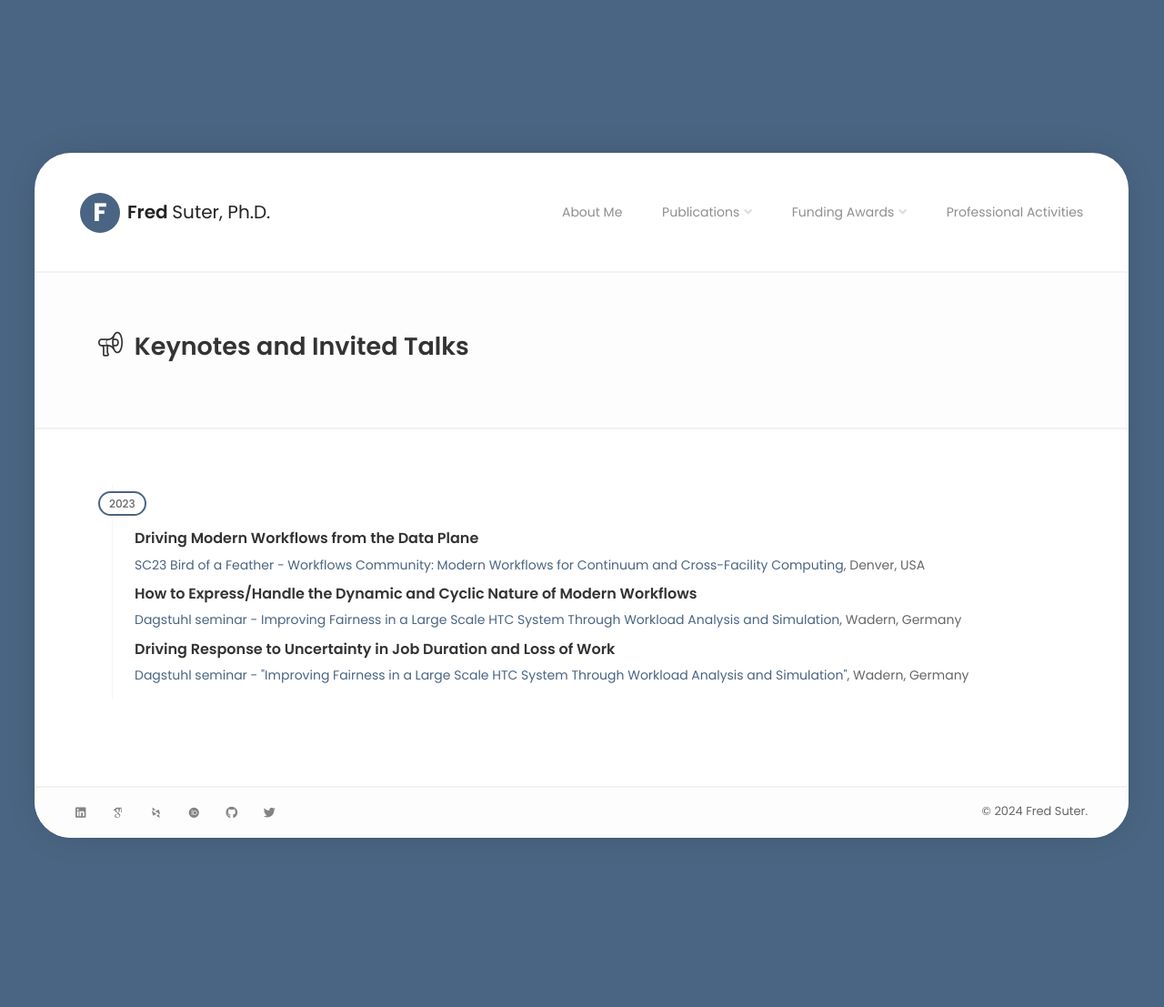
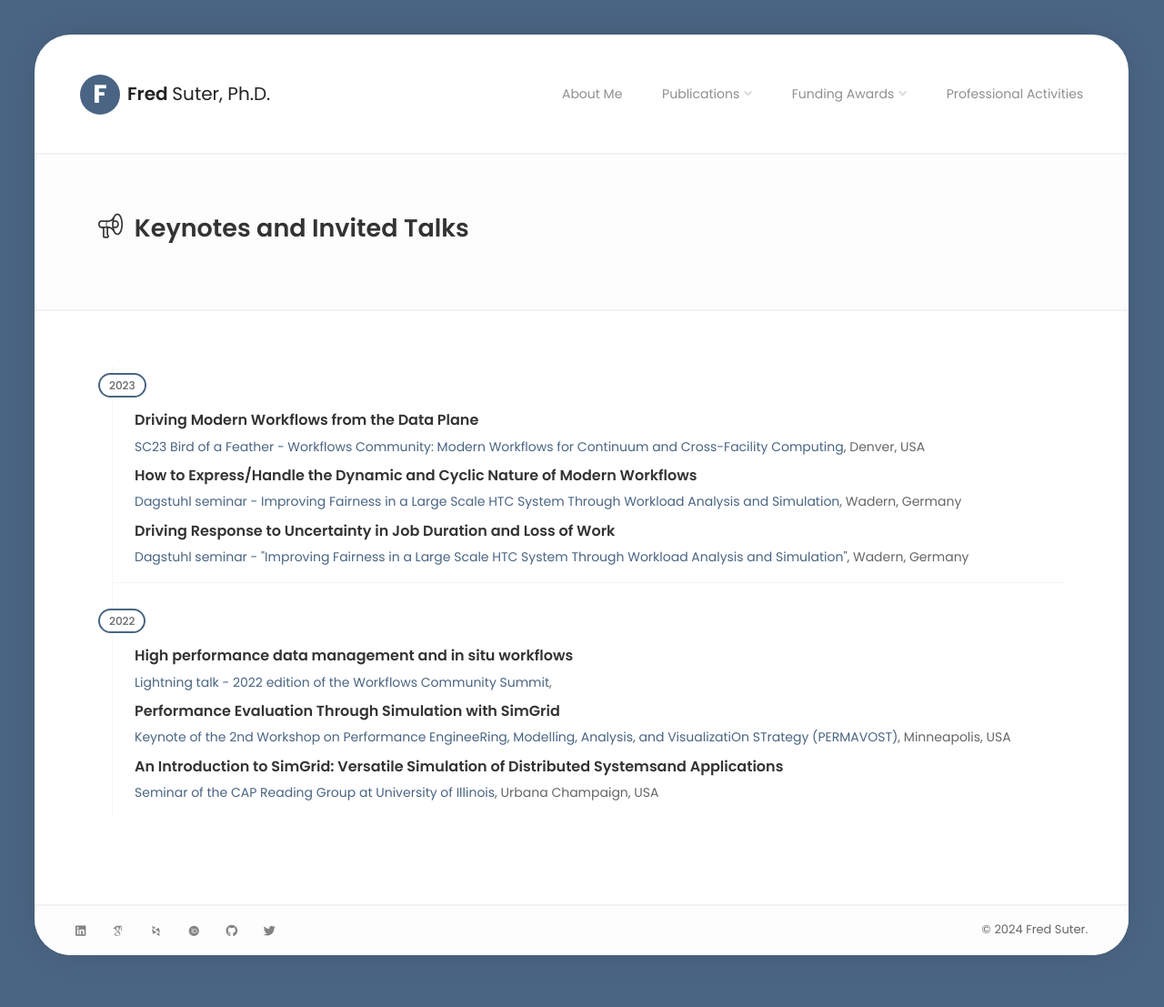
Before and after one commit to frs69wq/fred-suter.github.io, a Jekyll site: the page built from _pages/publications-talks.html, in a window 1280 px wide. Shown: the whole page at 91% size. Built offline with Jekyll 4.4.1, drawn with Linux system fonts in a browser that asks for light colours; some web fonts are replaced.

Commit message:
add 2022 talks

```diff
--- a/_data/talks.yml
+++ b/_data/talks.yml
@@ -13,25 +13,27 @@
       location: Wadern, Germany
       link: https://www.dagstuhl.de/en/seminars/seminar-calendar/seminar-details/23171
 
-  # - title:
-  #   event:
-  #   location:
-  #   link:
+- year: 2022
+  entries:
+    - title: High performance data management and in situ workflows
+      event: Lightning talk  - 2022 edition of the Workflows Community Summit
+      link: https://workflows.community/summits/2022/
+      video: https://youtu.be/pWLZIL5iQw0
+    - title: Performance Evaluation Through Simulation with SimGrid
+      event: Keynote of the 2nd Workshop on Performance EngineeRing, Modelling, Analysis, and VisualizatiOn STrategy (PERMAVOST)
+      location: Minneapolis, USA
+      link: https://permavost.github.io/2022.html
+    - title: An Introduction to SimGrid&colon; Versatile Simulation of Distributed Systemsand Applications
+      event: Seminar of the CAP Reading Group at University of Illinois
+      location: Urbana Champaign, USA
+      link: https://wiki.illinois.edu/wiki/display/CAPSeminar/2022
+      video: https://cdnapisec.kaltura.com/html5/html5lib/v2.93.1/mwEmbedFrame.php/p/1329972/uiconf_id/26883701/entry_id/1_0nl9u5h5?wid=_1329972
 
   # - title:
   #   event:
   #   location:
   #   link:
 
-
-  # + //, [[][]] , 2023.
-  # + //,  [[][]] Dagstuhl seminar, Wadern, Germany, 2023.
-  # + /[[https://youtu.be/pWLZIL5iQw0][High performance data management and in situ workflows]]/, lightning talk at [[https://workflows.community/summits/2022/][2022 edition of the Workflows Community Summit]], Online, 2022.
-  # + /Performance Evaluation Through Simulation with SimGrid/, keynote of the [[https://permavost.github.io/2022.html][2nd
-  #   Workshop on Performance EngineeRing, Modelling, Analysis, and VisualizatiOn
-  #   STrategy (PERMAVOST)]], Minneapolis, MN, 2022.
-  # + /[[https://cdnapisec.kaltura.com/html5/html5lib/v2.93.1/mwEmbedFrame.php/p/1329972/uiconf_id/26883701/entry_id/1_0nl9u5h5?wid=_1329972][An Introduction to SimGrid: Versatile Simulation of Distributed Systemsand Applications]]/, seminar of the [[https://wiki.illinois.edu/wiki/display/CAPSeminar/2022][CAP Reading Group at University of
-  #   Illinois]], IL, 2022.
   # + /The Many Faces of Simulation for HPC/, 2020 SIAM Conference on
   #   Parallel Processing for Scientific Applications, /[[https://meetings.siam.org/sess/dsp_programsess.cfm?SESSIONCODE=67786][The Many Faces
   #   of Simulation for HPC]]/ Minisymposium, Seattle, WA, 2020.
```
